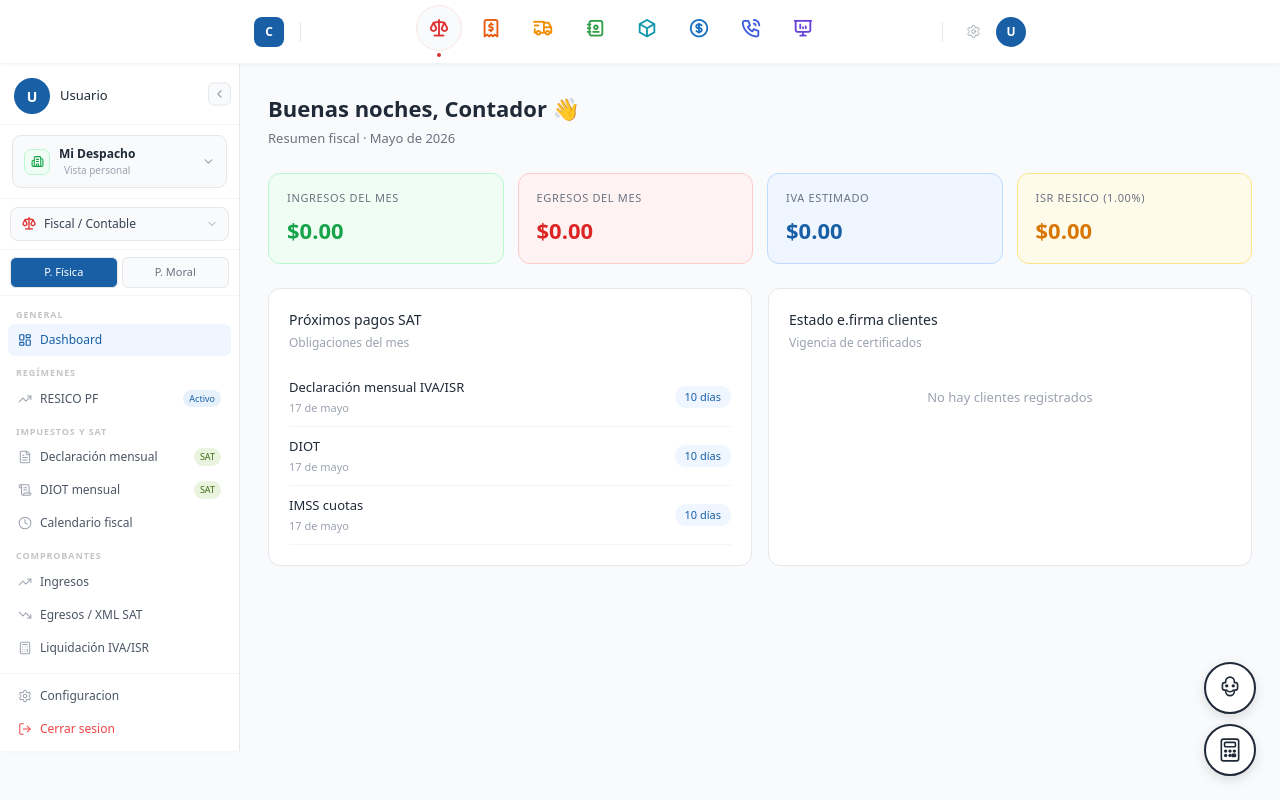
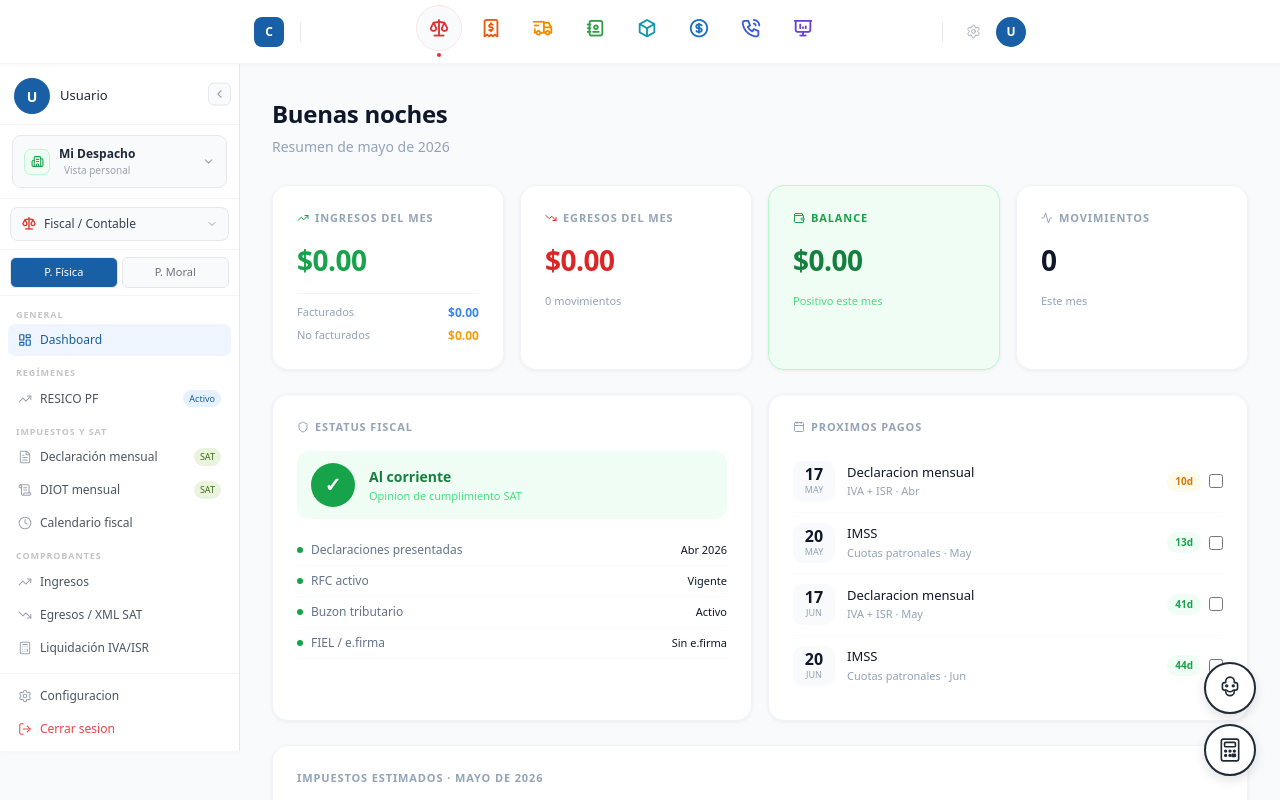
Before and after one commit to lermap52-blip/contable-app, a Next.js app: page / in a window 1280 px wide. Shown: the top 800 px of the page. Built offline with nearby package versions, Linux system fonts and the light colour scheme.

Commit message:
dashboard original con dias efirma y alerta 30 dias

```diff
--- a/app/page.js
+++ b/app/page.js
@@ -2,213 +2,257 @@
 import { useState, useEffect } from 'react'
 import { supabase } from './supabase'
 import { useCliente } from './ClienteContext'
+import { AlertTriangle, Shield, Calendar, TrendingUp, TrendingDown, Wallet, Activity } from 'lucide-react'
 
-function diasParaVencer(fecha) {
-  if (!fecha) return null
+const pagosCalc = () => {
   const hoy = new Date()
-  const vence = new Date(fecha)
-  return Math.ceil((vence - hoy) / (1000 * 60 * 60 * 24))
+  const anio = hoy.getFullYear()
+  const mes = hoy.getMonth()
+  const meses = ['Ene','Feb','Mar','Abr','May','Jun','Jul','Ago','Sep','Oct','Nov','Dic']
+  const dias = (f) => Math.ceil((f - hoy) / (1000 * 60 * 60 * 24))
+  return [
+    { id:'dec', dia:17, mes:meses[mes], nombre:'Declaracion mensual', tipo:`IVA + ISR · ${meses[mes>0?mes-1:11]}`, dias:dias(new Date(anio,mes,17)) },
+    { id:'imss', dia:20, mes:meses[mes], nombre:'IMSS', tipo:`Cuotas patronales · ${meses[mes]}`, dias:dias(new Date(anio,mes,20)) },
+    { id:'dec2', dia:17, mes:meses[(mes+1)%12], nombre:'Declaracion mensual', tipo:`IVA + ISR · ${meses[mes]}`, dias:dias(new Date(anio,mes+1,17)) },
+    { id:'imss2', dia:20, mes:meses[(mes+1)%12], nombre:'IMSS', tipo:`Cuotas patronales · ${meses[(mes+1)%12]}`, dias:dias(new Date(anio,mes+1,20)) },
+  ]
 }
 
+function fmt(n) { return '$'+Number(n).toLocaleString('es-MX',{minimumFractionDigits:2,maximumFractionDigits:2}) }
+
+const card = { background:'white', borderRadius:16, padding:24, boxShadow:'0 1px 4px rgba(0,0,0,0.06)', border:'0.5px solid #f1f5f9' }
+
 export default function Dashboard() {
-  const { clienteActivo, empresaId, esModoMaestro } = useCliente()
-  const [ingresos, setIngresos] = useState(0)
-  const [egresos, setEgresos] = useState(0)
-  const [clientes, setClientes] = useState([])
-  const [loading, setLoading] = useState(true)
-  const [hora, setHora] = useState('')
+  const { clienteActivo, esModoMaestro, empresaId, diasParaVencimiento } = useCliente()
+  const [ingresos, setIngresos] = useState([])
+  const [egresos, setEgresos] = useState([])
+  const [pagados, setPagados] = useState({})
+  const pagos = pagosCalc()
 
   useEffect(() => {
-    const h = new Date().getHours()
-    if (h < 12) setHora('Buenos días')
-    else if (h < 19) setHora('Buenas tardes')
-    else setHora('Buenas noches')
-    cargarDatos()
-  }, [clienteActivo, empresaId])
+    if (empresaId) cargarDatos()
+  }, [empresaId, clienteActivo])
 
   const cargarDatos = async () => {
-    setLoading(true)
-    if (!empresaId) { setLoading(false); return }
-
-    const filtro = esModoMaestro
-      ? { empresa_id: empresaId, cliente_id: null }
-      : { empresa_id: empresaId, cliente_id: clienteActivo?.id }
-
-    const mes = new Date()
-    const inicio = new Date(mes.getFullYear(), mes.getMonth(), 1).toISOString()
-    const fin = new Date(mes.getFullYear(), mes.getMonth() + 1, 0).toISOString()
-
-    const [{ data: ingData }, { data: egData }, { data: clientesData }] = await Promise.all([
-      supabase.from('movimientos').select('monto').eq('empresa_id', empresaId).eq('tipo', 'ingreso').gte('fecha_operacion', inicio).lte('fecha_operacion', fin),
-      supabase.from('movimientos').select('monto').eq('empresa_id', empresaId).eq('tipo', 'egreso').gte('fecha_operacion', inicio).lte('fecha_operacion', fin),
-      supabase.from('contactos').select('*').eq('empresa_id', empresaId).eq('tipo', 'cliente').order('nombre', { ascending: true }),
-    ])
-
-    const totalIng = (ingData || []).reduce((s, r) => s + (r.monto || 0), 0)
-    const totalEg = (egData || []).reduce((s, r) => s + (r.monto || 0), 0)
-
-    setIngresos(totalIng)
-    setEgresos(totalEg)
-    setClientes(clientesData || [])
-    setLoading(false)
+    const now = new Date()
+    const primerDia = new Date(now.getFullYear(), now.getMonth(), 1).toISOString().split('T')[0]
+    const ultimoDia = new Date(now.getFullYear(), now.getMonth()+1, 0).toISOString().split('T')[0]
+    let query = supabase.from('movimientos').select('*').eq('empresa_id', empresaId).gte('fecha_operacion', primerDia).lte('fecha_operacion', ultimoDia)
+    if (clienteActivo) query = query.eq('cliente_id', clienteActivo.id)
+    else query = query.is('cliente_id', null)
+    const { data: movs } = await query
+    setIngresos((movs||[]).filter(m => m.tipo === 'ingreso'))
+    setEgresos((movs||[]).filter(m => m.tipo === 'egreso'))
   }
 
-  const fmt = (n) => '$' + n.toLocaleString('es-MX', { minimumFractionDigits: 2, maximumFractionDigits: 2 })
+  const totalIngresos = ingresos.reduce((a,r)=>a+Number(r.monto),0)
+  const ingresosFacturados = ingresos.filter(r=>r.es_facturado).reduce((a,r)=>a+Number(r.monto),0)
+  const ingresosNoFacturados = ingresos.filter(r=>!r.es_facturado).reduce((a,r)=>a+Number(r.monto),0)
+  const totalEgresos = egresos.reduce((a,r)=>a+Number(r.monto),0)
+  const balance = totalIngresos - totalEgresos
+  const tasaResico = totalIngresos<=25000?0.01:totalIngresos<=50000?0.011:totalIngresos<=83333?0.015:totalIngresos<=208333?0.02:0.025
+  const ivaEstimado = ingresosNoFacturados * 0.16
+  const isrEstimado = totalIngresos * tasaResico
 
-  const iva = ingresos * 0.16
-  const tramos = [
-    { hasta: 25000, tasa: 0.0100 },
-    { hasta: 50000, tasa: 0.0110 },
-    { hasta: 83333.33, tasa: 0.0150 },
-    { hasta: 208333.33, tasa: 0.0200 },
-    { hasta: 3500000, tasa: 0.0250 },
-  ]
-  const tramo = tramos.find(t => ingresos <= t.hasta) || tramos[tramos.length - 1]
-  const isr = ingresos * tramo.tasa
+  const hora = new Date().getHours()
+  const saludo = hora < 12 ? 'Buenos dias' : hora < 19 ? 'Buenas tardes' : 'Buenas noches'
+  const mesActual = new Date().toLocaleString('es-MX', { month: 'long', year: 'numeric' })
 
-  const mes = new Date().toLocaleString('es-MX', { month: 'long', year: 'numeric' })
+  // ← CAMBIO 1: días reales de e.firma
+  const diasEfirma = clienteActivo ? diasParaVencimiento(clienteActivo.vencimiento_efirma) : null
+  const alertaEfirma = diasEfirma !== null && diasEfirma <= 30
 
-  // Clientes con alerta de e.firma
-  const alertasEfirma = clientes.filter(c => {
-    if (!c.vencimiento_efirma) return false
-    const dias = diasParaVencer(c.vencimiento_efirma)
-    return dias !== null && dias <= 30
-  }).sort((a, b) => diasParaVencer(a.vencimiento_efirma) - diasParaVencer(b.vencimiento_efirma))
-
-  const nombre = clienteActivo?.nombre?.split(' ')[0] || 'Contador'
+  const badgePago = (p) => {
+    if (pagados[p.id]) return { bg:'#f0fdf4', color:'#16a34a', texto:'Pagado' }
+    if (p.dias < 0) return { bg:'#fef2f2', color:'#dc2626', texto:'Vencido' }
+    if (p.dias <= 5) return { bg:'#fef2f2', color:'#dc2626', texto:`${p.dias}d` }
+    if (p.dias <= 10) return { bg:'#fffbeb', color:'#d97706', texto:`${p.dias}d` }
+    return { bg:'#f0fdf4', color:'#16a34a', texto:`${p.dias}d` }
+  }
 
   return (
-    <div style={{ padding: 28, fontFamily: 'system-ui,sans-serif', background: '#f8fafc', minHeight: '100vh' }}>
+    <div style={{padding:32,fontFamily:'system-ui,sans-serif',background:'#f8fafc',minHeight:'100vh'}}>
 
       {/* Header */}
-      <div style={{ marginBottom: 24 }}>
-        <div style={{ fontSize: 22, fontWeight: 600, color: '#1f2937', marginBottom: 4 }}>
-          {hora}, {nombre} 👋
+      <div style={{marginBottom:28}}>
+        <h1 style={{fontSize:24,fontWeight:700,color:'#0f172a',marginBottom:4,letterSpacing:'-0.3px'}}>{saludo}</h1>
+        <p style={{fontSize:14,color:'#94a3b8',margin:0}}>
+          {esModoMaestro ? `Resumen de ${mesActual}` : `${clienteActivo?.nombre} · ${mesActual}`}
+        </p>
+      </div>
+
+      {/* ← CAMBIO 2: alerta e.firma cuando faltan menos de 30 días */}
+      {alertaEfirma && clienteActivo && (
+        <div style={{...card,marginBottom:20,background:'#fffbeb',border:'0.5px solid #fde68a',padding:'14px 18px',display:'flex',alignItems:'center',gap:12}}>
+          <AlertTriangle size={20} color="#d97706" />
+          <div>
+            <div style={{fontSize:13,fontWeight:600,color:'#92400e'}}>
+              {diasEfirma <= 0 ? `e.firma de ${clienteActivo.nombre} vencida` : `e.firma de ${clienteActivo.nombre} vence en ${diasEfirma} días`}
+            </div>
+            <div style={{fontSize:11,color:'#b45309',marginTop:1}}>
+              {diasEfirma <= 0 ? 'Renueva la e.firma para poder timbrar CFDIs' : `Vence el ${clienteActivo.vencimiento_efirma} — Renueva antes de que expire`}
+            </div>
+          </div>
         </div>
-        <div style={{ fontSize: 13, color: '#6b7280' }}>
-          Resumen fiscal · {mes.charAt(0).toUpperCase() + mes.slice(1)}
+      )}
+
+      {/* Tarjetas */}
+      <div style={{display:'grid',gridTemplateColumns:'repeat(auto-fit,minmax(180px,1fr))',gap:16,marginBottom:24}}>
+        <div style={card}>
+          <div style={{fontSize:11,fontWeight:600,color:'#94a3b8',textTransform:'uppercase',letterSpacing:'0.08em',marginBottom:12,display:'flex',alignItems:'center',gap:6}}>
+            <TrendingUp size={12} color="#16a34a" /> Ingresos del mes
+          </div>
+          <div style={{fontSize:28,fontWeight:700,color:'#16a34a',marginBottom:12,letterSpacing:'-0.5px'}}>{fmt(totalIngresos)}</div>
+          <div style={{borderTop:'1px solid #f1f5f9',paddingTop:10,display:'flex',flexDirection:'column',gap:5}}>
+            <div style={{display:'flex',justifyContent:'space-between'}}>
+              <span style={{fontSize:11,color:'#94a3b8'}}>Facturados</span>
+              <span style={{fontSize:12,color:'#3b82f6',fontWeight:600}}>{fmt(ingresosFacturados)}</span>
+            </div>
+            <div style={{display:'flex',justifyContent:'space-between'}}>
+              <span style={{fontSize:11,color:'#94a3b8'}}>No facturados</span>
+              <span style={{fontSize:12,color:'#f59e0b',fontWeight:600}}>{fmt(ingresosNoFacturados)}</span>
+            </div>
+          </div>
+        </div>
+
+        <div style={card}>
+          <div style={{fontSize:11,fontWeight:600,color:'#94a3b8',textTransform:'uppercase',letterSpacing:'0.08em',marginBottom:12,display:'flex',alignItems:'center',gap:6}}>
+            <TrendingDown size={12} color="#dc2626" /> Egresos del mes
+          </div>
+          <div style={{fontSize:28,fontWeight:700,color:'#dc2626',marginBottom:12,letterSpacing:'-0.5px'}}>{fmt(totalEgresos)}</div>
+          <div style={{fontSize:11,color:'#94a3b8'}}>{egresos.length} movimientos</div>
+        </div>
+
+        <div style={{...card,background:balance>=0?'#f0fdf4':'#fef2f2',border:`0.5px solid ${balance>=0?'#bbf7d0':'#fecaca'}`}}>
+          <div style={{fontSize:11,fontWeight:600,color:balance>=0?'#16a34a':'#dc2626',textTransform:'uppercase',letterSpacing:'0.08em',marginBottom:12,display:'flex',alignItems:'center',gap:6}}>
+            <Wallet size={12} /> Balance
+          </div>
+          <div style={{fontSize:28,fontWeight:700,color:balance>=0?'#15803d':'#b91c1c',marginBottom:12,letterSpacing:'-0.5px'}}>{fmt(balance)}</div>
+          <div style={{fontSize:11,color:balance>=0?'#4ade80':'#f87171'}}>{balance>=0?'Positivo este mes':'Negativo este mes'}</div>
+        </div>
+
+        <div style={card}>
+          <div style={{fontSize:11,fontWeight:600,color:'#94a3b8',textTransform:'uppercase',letterSpacing:'0.08em',marginBottom:12,display:'flex',alignItems:'center',gap:6}}>
+            <Activity size={12} /> Movimientos
+          </div>
+          <div style={{fontSize:28,fontWeight:700,color:'#0f172a',marginBottom:12,letterSpacing:'-0.5px'}}>{ingresos.length+egresos.length}</div>
+          <div style={{fontSize:11,color:'#94a3b8'}}>Este mes</div>
         </div>
       </div>
 
-      {/* Alertas e.firma */}
-      {alertasEfirma.length > 0 && (
-        <div style={{ marginBottom: 20 }}>
-          {alertasEfirma.map(c => {
-            const dias = diasParaVencer(c.vencimiento_efirma)
-            const vencida = dias !== null && dias <= 0
+      {/* Fila 2 */}
+      <div style={{display:'grid',gridTemplateColumns:'1fr 1fr',gap:16,marginBottom:24}}>
+        <div style={card}>
+          <div style={{fontSize:11,fontWeight:600,color:'#94a3b8',textTransform:'uppercase',letterSpacing:'0.08em',marginBottom:16,display:'flex',alignItems:'center',gap:6}}>
+            <Shield size={12} /> Estatus fiscal
+          </div>
+          <div style={{display:'flex',alignItems:'center',gap:14,marginBottom:16,padding:'12px 14px',background:'#f0fdf4',borderRadius:12}}>
+            <div style={{width:44,height:44,borderRadius:'50%',background:'#16a34a',display:'flex',alignItems:'center',justifyContent:'center',fontSize:20,color:'white',fontWeight:700,flexShrink:0}}>✓</div>
+            <div>
+              <div style={{fontSize:14,fontWeight:600,color:'#15803d'}}>Al corriente</div>
+              <div style={{fontSize:11,color:'#4ade80',marginTop:1}}>Opinion de cumplimiento SAT</div>
+            </div>
+          </div>
+          {[
+            {label:'Declaraciones presentadas',val:'Abr 2026',ok:true},
+            {label:'RFC activo',val:clienteActivo?.rfc||'Vigente',ok:true},
+            {label:'Buzon tributario',val:'Activo',ok:true},
+            {label:'FIEL / e.firma',
+              // ← CAMBIO 1: mostrar días reales en lugar de "Vence en 45 dias"
+              val: diasEfirma === null ? 'Sin e.firma' : diasEfirma <= 0 ? 'Vencida' : `Vence en ${diasEfirma} días`,
+              ok: diasEfirma === null || diasEfirma > 30
+            },
+          ].map(item => (
+            <div key={item.label} style={{display:'flex',alignItems:'center',justifyContent:'space-between',padding:'6px 0',borderBottom:'1px solid #f8fafc'}}>
+              <div style={{display:'flex',alignItems:'center',gap:8}}>
+                <div style={{width:6,height:6,borderRadius:'50%',background:item.ok?'#16a34a':'#f59e0b',flexShrink:0}}></div>
+                <span style={{fontSize:12,color:'#64748b'}}>{item.label}</span>
+              </div>
+              <span style={{fontSize:11,fontWeight:500,color:item.ok?'#0f172a':'#d97706'}}>{item.val}</span>
+            </div>
+          ))}
+        </div>
+
+        <div style={card}>
+          <div style={{fontSize:11,fontWeight:600,color:'#94a3b8',textTransform:'uppercase',letterSpacing:'0.08em',marginBottom:16,display:'flex',alignItems:'center',gap:6}}>
+            <Calendar size={12} /> Proximos pagos
+          </div>
+          {pagos.map((p,i) => {
+            const badge = badgePago(p)
+            const vencido = p.dias < 0 && !pagados[p.id]
             return (
-              <div key={c.id} style={{
-                display: 'flex', alignItems: 'center', gap: 12,
-                padding: '10px 16px', borderRadius: 10, marginBottom: 8,
-                background: vencida ? '#FCEBEB' : '#fffbeb',
-                border: `0.5px solid ${vencida ? '#fecaca' : '#fde68a'}`,
-              }}>
-                <span style={{ fontSize: 18 }}>{vencida ? '🔴' : '⚠️'}</span>
-                <div style={{ flex: 1 }}>
-                  <span style={{ fontSize: 13, fontWeight: 500, color: vencida ? '#A32D2D' : '#92400e' }}>
-                    {c.nombre}
-                  </span>
-                  <span style={{ fontSize: 12, color: vencida ? '#A32D2D' : '#92400e', marginLeft: 8 }}>
-                    {vencida
-                      ? `e.firma vencida el ${c.vencimiento_efirma}`
-                      : `e.firma vence en ${dias} día${dias !== 1 ? 's' : ''} · ${c.vencimiento_efirma}`}
-                  </span>
+              <div key={p.id} style={{display:'flex',alignItems:'center',gap:12,padding:'10px 0',borderBottom:i<pagos.length-1?'1px solid #f8fafc':'none',opacity:pagados[p.id]?0.5:1}}>
+                <div style={{minWidth:42,textAlign:'center',background:vencido?'#fef2f2':'#f8fafc',borderRadius:10,padding:'5px 6px'}}>
+                  <div style={{fontSize:16,fontWeight:700,color:vencido?'#dc2626':'#0f172a',lineHeight:1}}>{p.dia}</div>
+                  <div style={{fontSize:9,color:vencido?'#dc2626':'#94a3b8',textTransform:'uppercase',marginTop:1}}>{p.mes}</div>
                 </div>
-                <a href="/clientes" style={{ fontSize: 11, color: '#185FA5', textDecoration: 'none', fontWeight: 500 }}>
-                  Ver →
-                </a>
+                <div style={{flex:1}}>
+                  <div style={{fontSize:13,fontWeight:500,color:vencido?'#dc2626':'#0f172a',textDecoration:pagados[p.id]?'line-through':'none'}}>{p.nombre}</div>
+                  <div style={{fontSize:11,color:'#94a3b8',marginTop:1}}>{p.tipo}</div>
+                </div>
+                <div style={{display:'flex',alignItems:'center',gap:8}}>
+                  <span style={{fontSize:10,fontWeight:600,padding:'3px 8px',borderRadius:20,background:badge.bg,color:badge.color,whiteSpace:'nowrap'}}>{badge.texto}</span>
+                  <input type="checkbox" checked={!!pagados[p.id]} onChange={() => setPagados(prev=>({...prev,[p.id]:!prev[p.id]}))}
+                    style={{width:14,height:14,cursor:'pointer',accentColor:'#16a34a'}} />
+                </div>
               </div>
             )
           })}
         </div>
-      )}
+      </div>
 
-      {/* Cards resumen */}
-      <div style={{ display: 'grid', gridTemplateColumns: 'repeat(4, 1fr)', gap: 14, marginBottom: 24 }}>
+      {/* Impuestos */}
+      <div style={{...card,marginBottom:24}}>
+        <div style={{fontSize:11,fontWeight:600,color:'#94a3b8',textTransform:'uppercase',letterSpacing:'0.08em',marginBottom:16}}>
+          Impuestos estimados · {esModoMaestro ? mesActual : `${clienteActivo?.nombre?.split(' ')[0]} · ${mesActual}`}
+        </div>
+        <div style={{display:'grid',gridTemplateColumns:'1fr 1fr',gap:12,marginBottom:16}}>
+          <div style={{background:'#fef2f2',borderRadius:12,padding:'14px 16px'}}>
+            <div style={{fontSize:11,color:'#94a3b8',marginBottom:4}}>IVA estimado</div>
+            <div style={{fontSize:24,fontWeight:700,color:'#dc2626',letterSpacing:'-0.5px'}}>{fmt(ivaEstimado)}</div>
+          </div>
+          <div style={{background:'#eff6ff',borderRadius:12,padding:'14px 16px'}}>
+            <div style={{fontSize:11,color:'#94a3b8',marginBottom:4}}>ISR estimado (RESICO {(tasaResico*100).toFixed(2)}%)</div>
+            <div style={{fontSize:24,fontWeight:700,color:'#3b82f6',letterSpacing:'-0.5px'}}>{fmt(isrEstimado)}</div>
+          </div>
+        </div>
         {[
-          { label: 'Ingresos del mes', valor: fmt(ingresos), color: '#16a34a', bg: '#f0fdf4', border: '#bbf7d0' },
-          { label: 'Egresos del mes', valor: fmt(egresos), color: '#dc2626', bg: '#fef2f2', border: '#fecaca' },
-          { label: 'IVA estimado', valor: fmt(iva), color: '#185FA5', bg: '#eff6ff', border: '#bfdbfe' },
-          { label: `ISR RESICO (${(tramo.tasa * 100).toFixed(2)}%)`, valor: fmt(isr), color: '#d97706', bg: '#fffbeb', border: '#fde68a' },
-        ].map(card => (
-          <div key={card.label} style={{ background: card.bg, border: `0.5px solid ${card.border}`, borderRadius: 12, padding: '16px 18px' }}>
-            <div style={{ fontSize: 11, color: '#6b7280', fontWeight: 500, textTransform: 'uppercase', letterSpacing: '0.06em', marginBottom: 8 }}>{card.label}</div>
-            <div style={{ fontSize: 22, fontWeight: 600, color: card.color }}>{loading ? '...' : card.valor}</div>
+          {lbl:'Ingresos registrados',v:fmt(totalIngresos)},
+          {lbl:'Egresos registrados',v:fmt(totalEgresos)},
+          {lbl:'IVA estimado (16% no facturados)',v:fmt(ivaEstimado),red:true},
+          {lbl:'ISR segun tabla RESICO',v:fmt(isrEstimado),red:true},
+        ].map(r => (
+          <div key={r.lbl} style={{display:'flex',justifyContent:'space-between',alignItems:'center',padding:'7px 0',borderBottom:'1px solid #f8fafc'}}>
+            <span style={{fontSize:12,color:'#64748b'}}>{r.lbl}</span>
+            <span style={{fontSize:13,fontWeight:600,color:r.red?'#dc2626':'#0f172a'}}>{r.v}</span>
           </div>
         ))}
+        <div style={{display:'flex',justifyContent:'space-between',alignItems:'center',marginTop:14,padding:'14px 16px',background:'#f8fafc',borderRadius:12}}>
+          <span style={{fontSize:13,color:'#64748b'}}>Total estimado a pagar al SAT</span>
+          <span style={{fontSize:22,fontWeight:700,color:'#dc2626',letterSpacing:'-0.5px'}}>{fmt(ivaEstimado+isrEstimado)}</span>
+        </div>
       </div>
 
-      <div style={{ display: 'grid', gridTemplateColumns: '1fr 1fr', gap: 16 }}>
-
-        {/* Próximos pagos */}
-        <div style={{ background: 'white', borderRadius: 12, border: '0.5px solid #e5e7eb', padding: 20 }}>
-          <div style={{ fontSize: 14, fontWeight: 500, color: '#1f2937', marginBottom: 4 }}>Próximos pagos SAT</div>
-          <div style={{ fontSize: 12, color: '#9ca3af', marginBottom: 16 }}>Obligaciones del mes</div>
+      {/* Acciones rapidas */}
+      <div>
+        <div style={{fontSize:11,fontWeight:600,color:'#94a3b8',textTransform:'uppercase',letterSpacing:'0.08em',marginBottom:14}}>Acciones rapidas</div>
+        <div style={{display:'grid',gridTemplateColumns:'repeat(auto-fit,minmax(160px,1fr))',gap:12}}>
           {[
-            { label: 'Declaración mensual IVA/ISR', fecha: `17 de ${new Date().toLocaleString('es-MX', { month: 'long' })}`, color: '#185FA5', dias: 17 - new Date().getDate() },
-            { label: 'DIOT', fecha: `17 de ${new Date().toLocaleString('es-MX', { month: 'long' })}`, color: '#185FA5', dias: 17 - new Date().getDate() },
-            { label: 'IMSS cuotas', fecha: `17 de ${new Date().toLocaleString('es-MX', { month: 'long' })}`, color: '#854F0B', dias: 17 - new Date().getDate() },
-          ].map(p => (
-            <div key={p.label} style={{ display: 'flex', justifyContent: 'space-between', alignItems: 'center', padding: '10px 0', borderBottom: '0.5px solid #f3f4f6' }}>
-              <div>
-                <div style={{ fontSize: 13, color: '#1f2937', fontWeight: 400 }}>{p.label}</div>
-                <div style={{ fontSize: 11, color: '#9ca3af', marginTop: 2 }}>{p.fecha}</div>
+            {icon:'💰',label:'Registrar ingreso',href:'/movimientos/nuevo?tipo=ingreso',bg:'#eff6ff'},
+            {icon:'🧾',label:'Registrar egreso',href:'/movimientos/nuevo?tipo=egreso',bg:'#fef2f2'},
+            {icon:'📋',label:'Ver ingresos',href:'/ingresos',bg:'#f0fdf4'},
+            {icon:'📊',label:'Ver egresos',href:'/egresos',bg:'#fffbeb'},
+          ].map(a => (
+            <a key={a.label} href={a.href} style={{textDecoration:'none',...card,padding:'16px',display:'flex',alignItems:'center',gap:12}}
+              onMouseEnter={e => e.currentTarget.style.boxShadow='0 4px 12px rgba(0,0,0,0.08)'}
+              onMouseLeave={e => e.currentTarget.style.boxShadow='0 1px 4px rgba(0,0,0,0.06)'}>
+              <div style={{width:36,height:36,borderRadius:10,background:a.bg,display:'flex',alignItems:'center',justifyContent:'center',fontSize:18,flexShrink:0}}>
+                {a.icon}
               </div>
-              <span style={{
-                fontSize: 11, padding: '3px 10px', borderRadius: 20, fontWeight: 500,
-                background: p.dias < 0 ? '#FCEBEB' : p.dias <= 5 ? '#fffbeb' : '#eff6ff',
-                color: p.dias < 0 ? '#A32D2D' : p.dias <= 5 ? '#92400e' : '#185FA5'
-              }}>
-                {p.dias < 0 ? 'Vencido' : p.dias === 0 ? 'Hoy' : `${p.dias} días`}
-              </span>
-            </div>
+              <span style={{fontSize:13,color:'#0f172a',fontWeight:500}}>{a.label}</span>
+            </a>
           ))}
         </div>
-
-        {/* Clientes con e.firma */}
-        <div style={{ background: 'white', borderRadius: 12, border: '0.5px solid #e5e7eb', padding: 20 }}>
-          <div style={{ fontSize: 14, fontWeight: 500, color: '#1f2937', marginBottom: 4 }}>Estado e.firma clientes</div>
-          <div style={{ fontSize: 12, color: '#9ca3af', marginBottom: 16 }}>Vigencia de certificados</div>
-          {loading ? (
-            <div style={{ color: '#9ca3af', fontSize: 13 }}>Cargando...</div>
-          ) : clientes.length === 0 ? (
-            <div style={{ color: '#9ca3af', fontSize: 13, textAlign: 'center', padding: '20px 0' }}>
-              No hay clientes registrados
-            </div>
-          ) : (
-            clientes.slice(0, 6).map(c => {
-              const dias = diasParaVencer(c.vencimiento_efirma)
-              const vencida = dias !== null && dias <= 0
-              const porVencer = dias !== null && dias > 0 && dias <= 30
-              const vigente = dias !== null && dias > 30
-              const sinEfirma = !c.vencimiento_efirma
-
-              return (
-                <div key={c.id} style={{ display: 'flex', alignItems: 'center', gap: 10, padding: '8px 0', borderBottom: '0.5px solid #f3f4f6' }}>
-                  <div style={{ width: 8, height: 8, borderRadius: '50%', flexShrink: 0, background: vencida ? '#A32D2D' : porVencer ? '#d97706' : vigente ? '#16a34a' : '#9ca3af' }}></div>
-                  <div style={{ flex: 1, overflow: 'hidden' }}>
-                    <div style={{ fontSize: 12, fontWeight: 500, color: '#1f2937', whiteSpace: 'nowrap', overflow: 'hidden', textOverflow: 'ellipsis' }}>
-                      {c.nombre.split(' ').slice(0, 3).join(' ')}
-                    </div>
-                    <div style={{ fontSize: 10, color: '#9ca3af', fontFamily: 'monospace' }}>{c.rfc}</div>
-                  </div>
-                  <div style={{ fontSize: 11, textAlign: 'right', flexShrink: 0 }}>
-                    {sinEfirma && <span style={{ color: '#9ca3af' }}>Sin e.firma</span>}
-                    {vencida && <span style={{ color: '#A32D2D', fontWeight: 500 }}>Vencida</span>}
-                    {porVencer && <span style={{ color: '#d97706', fontWeight: 500 }}>{dias} días</span>}
-                    {vigente && <span style={{ color: '#16a34a' }}>{dias} días</span>}
-                  </div>
-                </div>
-              )
-            })
-          )}
-          {clientes.length > 6 && (
-            <a href="/clientes" style={{ display: 'block', fontSize: 11, color: '#185FA5', textDecoration: 'none', marginTop: 10, textAlign: 'center' }}>
-              Ver todos ({clientes.length}) →
-            </a>
-          )}
-        </div>
-
       </div>
     </div>
   )
```
